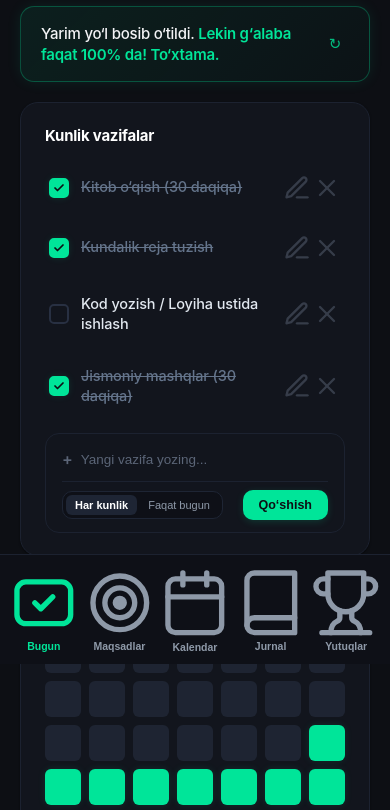
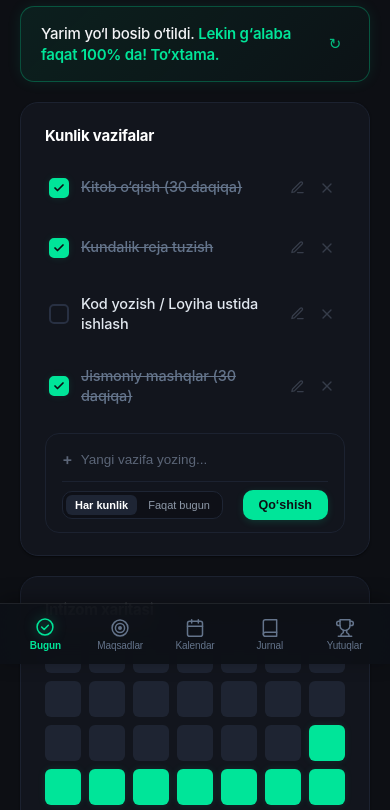
Before and after one commit to AzamatNuryagdiyev/My-Discipline, a plain HTML site: page index.html in a window 390 px wide. Shown: the part 180-990 px from the top of the page. Drawn offline with Linux system fonts and the light colour scheme.

Commit message:
fix(mobile): sleek compact bottom navigation and responsive hero header

```diff
--- a/css/main.css
+++ b/css/main.css
@@ -142,8 +142,14 @@ html, body {
   display: flex;
   flex-direction: column;
   min-height: 100vh;
-  padding-bottom: 96px;
+  padding-bottom: 70px;
 }
+
+/* Icon Sizing Utilities */
+.w-3\.5, .w-3-5 { width: 14px; height: 14px; }
+.w-4 { width: 16px; height: 16px; }
+.w-5 { width: 20px; height: 20px; }
+.w-6 { width: 24px; height: 24px; }
 
 .content-area {
   flex: 1;
--- a/css/responsive.css
+++ b/css/responsive.css
@@ -156,16 +156,36 @@
   }
 }
 
-/* Mobile Bottom Navigation */
+/* Mobile Layout Optimizations */
+@media (max-width: 600px) {
+  .today-hero-header {
+    gap: 12px;
+    align-items: center;
+  }
+
+  .today-hero-header .today-badges-block {
+    display: none; /* Top header already displays streak and points on mobile */
+  }
+
+  .today-main-date {
+    white-space: nowrap;
+    font-size: 13px;
+  }
+}
+
+/* Mobile Bottom Navigation - Sleek, Compact Native App Style */
 .mobile-nav {
   position: fixed;
   bottom: 0;
   left: 0;
   right: 0;
-  z-index: 30;
-  background-color: #0E1017;
-  border-top: 1px solid var(--border-line);
-  padding: 6px 8px calc(6px + env(safe-area-inset-bottom, 0px));
+  z-index: 50;
+  background-color: rgba(13, 16, 23, 0.94);
+  backdrop-filter: blur(16px);
+  -webkit-backdrop-filter: blur(16px);
+  border-top: 1px solid rgba(255, 255, 255, 0.08);
+  padding: 4px 8px calc(4px + env(safe-area-inset-bottom, 0px));
+  box-shadow: 0 -4px 20px rgba(0, 0, 0, 0.35);
 }
 
 @media (min-width: 768px) {
@@ -175,26 +195,40 @@
 }
 
 .mobile-nav-inner {
-  display: grid;
-  grid-template-columns: repeat(5, 1fr);
-  gap: 4px;
-  max-width: 440px;
+  display: flex;
+  align-items: center;
+  justify-content: space-around;
+  max-width: 420px;
   margin: 0 auto;
+  height: 52px;
 }
 
 .mobile-nav-btn {
+  flex: 1;
   display: flex;
   flex-direction: column;
   align-items: center;
   justify-content: center;
-  padding: 6px 0;
-  min-height: 48px;
+  gap: 3px;
+  padding: 4px 2px;
+  height: 48px;
   border-radius: var(--radius-md);
   border: none;
   background: transparent;
-  color: var(--text-secondary);
+  color: #64748B;
   cursor: pointer;
-  transition: all var(--transition-fast);
+  transition: all 0.2s cubic-bezier(0.16, 1, 0.3, 1);
+  -webkit-tap-highlight-color: transparent;
+}
+
+.mobile-nav-btn svg {
+  width: 20px !important;
+  height: 20px !important;
+  max-width: 20px;
+  max-height: 20px;
+  stroke: currentColor;
+  stroke-width: 1.8;
+  transition: transform 0.2s cubic-bezier(0.16, 1, 0.3, 1), stroke 0.2s ease;
 }
 
 .mobile-nav-btn:active {
@@ -205,11 +239,22 @@
   color: var(--mint-primary);
 }
 
+.mobile-nav-btn.active svg {
+  transform: translateY(-1px);
+  filter: drop-shadow(0 0 6px rgba(0, 229, 153, 0.5));
+}
+
 .mobile-nav-label {
-  font-size: 10.5px;
-  font-weight: 600;
-  margin-top: 3px;
+  font-size: 10px;
+  font-weight: 500;
+  letter-spacing: -0.01em;
   line-height: 1;
+  color: inherit;
+}
+
+.mobile-nav-btn.active .mobile-nav-label {
+  font-weight: 700;
+  color: var(--mint-primary);
 }
 
 .grid-3 {
--- a/js/ui/components.js
+++ b/js/ui/components.js
@@ -12,15 +12,15 @@ import { saveJournalEntry } from '../features/journal.js';
 import { showToast } from './notifications.js';
 
 export const ICONS = {
-  check: `<svg class="w-4 h-4" viewBox="0 0 24 24" fill="none" stroke="currentColor" stroke-width="2.5" stroke-linecap="round" stroke-linejoin="round"><polyline points="20 6 9 17 4 12"></polyline></svg>`,
-  today: `<svg class="w-4 h-4" viewBox="0 0 24 24" fill="none" stroke="currentColor" stroke-width="1.8" stroke-linecap="round" stroke-linejoin="round"><rect x="3" y="5" width="18" height="14" rx="3"></rect><polyline points="9 12 11 14 15 10"></polyline></svg>`,
-  goals: `<svg class="w-4 h-4" viewBox="0 0 24 24" fill="none" stroke="currentColor" stroke-width="1.8" stroke-linecap="round" stroke-linejoin="round"><circle cx="12" cy="12" r="9"></circle><circle cx="12" cy="12" r="5"></circle><circle cx="12" cy="12" r="1.5" fill="currentColor"></circle></svg>`,
-  calendar: `<svg class="w-4 h-4" viewBox="0 0 24 24" fill="none" stroke="currentColor" stroke-width="1.8" stroke-linecap="round" stroke-linejoin="round"><rect x="3" y="4" width="18" height="18" rx="2.5"></rect><line x1="16" y1="2" x2="16" y2="6"></line><line x1="8" y1="2" x2="8" y2="6"></line><line x1="3" y1="10" x2="21" y2="10"></line></svg>`,
-  journal: `<svg class="w-4 h-4" viewBox="0 0 24 24" fill="none" stroke="currentColor" stroke-width="1.8" stroke-linecap="round" stroke-linejoin="round"><path d="M4 19.5A2.5 2.5 0 0 1 6.5 17H20"></path><path d="M6.5 2H20v20H6.5A2.5 2.5 0 0 1 4 19.5v-15A2.5 2.5 0 0 1 6.5 2z"></path></svg>`,
-  achievements: `<svg class="w-4 h-4" viewBox="0 0 24 24" fill="none" stroke="currentColor" stroke-width="1.8" stroke-linecap="round" stroke-linejoin="round"><path d="M6 9H4.5a2.5 2.5 0 0 1 0-5H6"></path><path d="M18 9h1.5a2.5 2.5 0 0 0 0-5H18"></path><path d="M4 22h16"></path><path d="M10 14.66V17c0 .55-.47.98-.97 1.21C7.85 18.75 7 20.24 7 22"></path><path d="M14 14.66V17c0 .55.47.98.97 1.21C16.15 18.75 17 20.24 17 22"></path><path d="M18 2H6v7a6 6 0 0 0 12 0V2z"></path></svg>`,
-  settings: `<svg class="w-4 h-4" viewBox="0 0 24 24" fill="none" stroke="currentColor" stroke-width="1.8" stroke-linecap="round" stroke-linejoin="round"><circle cx="12" cy="12" r="3"></circle><path d="M19.4 15a1.65 1.65 0 0 0 .33 1.82l.06.06a2 2 0 1 1-2.83 2.83l-.06-.06a1.65 1.65 0 0 0-1.82-.33 1.65 1.65 0 0 0-1 1.51V21a2 2 0 1 1-4 0v-.09A1.65 1.65 0 0 0 9 19.4a1.65 1.65 0 0 0-1.82.33l-.06.06a2 2 0 1 1-2.83-2.83l.06-.06a1.65 1.65 0 0 0 .33-1.82 1.65 1.65 0 0 0-1.51-1H3a2 2 0 1 1 0-4h.09A1.65 1.65 0 0 0 4.6 9a1.65 1.65 0 0 0-.33-1.82l-.06-.06a2 2 0 1 1 2.83-2.83l.06.06a1.65 1.65 0 0 0 1.82.33H9a1.65 1.65 0 0 0 1-1.51V3a2 2 0 1 1 4 0v.09a1.65 1.65 0 0 0 1 1.51 1.65 1.65 0 0 0 1.82-.33l.06-.06a2 2 0 1 1 2.83 2.83l-.06.06a1.65 1.65 0 0 0-.33 1.82V9a1.65 1.65 0 0 0 1.51 1H21a2 2 0 1 1 0 4h-.09a1.65 1.65 0 0 0-1.51 1z"></path></svg>`,
-  trash: `<svg class="w-4 h-4" viewBox="0 0 24 24" fill="none" stroke="currentColor" stroke-width="2" stroke-linecap="round"><line x1="18" y1="6" x2="6" y2="18"></line><line x1="6" y1="6" x2="18" y2="18"></line></svg>`,
-  edit: `<svg class="w-3.5 h-3.5" viewBox="0 0 24 24" fill="none" stroke="currentColor" stroke-width="2" stroke-linecap="round" stroke-linejoin="round"><path d="M12 20h9"></path><path d="M16.5 3.5a2.121 2.121 0 0 1 3 3L7 19l-4 1 1-4L16.5 3.5z"></path></svg>`
+  check: `<svg width="16" height="16" viewBox="0 0 24 24" fill="none" stroke="currentColor" stroke-width="2.5" stroke-linecap="round" stroke-linejoin="round"><polyline points="20 6 9 17 4 12"></polyline></svg>`,
+  today: `<svg width="20" height="20" viewBox="0 0 24 24" fill="none" stroke="currentColor" stroke-width="1.8" stroke-linecap="round" stroke-linejoin="round"><circle cx="12" cy="12" r="9.5"></circle><polyline points="16 10 11 15 8 12"></polyline></svg>`,
+  goals: `<svg width="20" height="20" viewBox="0 0 24 24" fill="none" stroke="currentColor" stroke-width="1.8" stroke-linecap="round" stroke-linejoin="round"><circle cx="12" cy="12" r="9.5"></circle><circle cx="12" cy="12" r="5.5"></circle><circle cx="12" cy="12" r="1.5" fill="currentColor"></circle></svg>`,
+  calendar: `<svg width="20" height="20" viewBox="0 0 24 24" fill="none" stroke="currentColor" stroke-width="1.8" stroke-linecap="round" stroke-linejoin="round"><rect x="3" y="4" width="18" height="18" rx="2.5"></rect><line x1="16" y1="2" x2="16" y2="6"></line><line x1="8" y1="2" x2="8" y2="6"></line><line x1="3" y1="10" x2="21" y2="10"></line></svg>`,
+  journal: `<svg width="20" height="20" viewBox="0 0 24 24" fill="none" stroke="currentColor" stroke-width="1.8" stroke-linecap="round" stroke-linejoin="round"><path d="M4 19.5A2.5 2.5 0 0 1 6.5 17H20"></path><path d="M6.5 2H20v20H6.5A2.5 2.5 0 0 1 4 19.5v-15A2.5 2.5 0 0 1 6.5 2z"></path></svg>`,
+  achievements: `<svg width="20" height="20" viewBox="0 0 24 24" fill="none" stroke="currentColor" stroke-width="1.8" stroke-linecap="round" stroke-linejoin="round"><path d="M6 9H4.5a2.5 2.5 0 0 1 0-5H6"></path><path d="M18 9h1.5a2.5 2.5 0 0 0 0-5H18"></path><path d="M4 22h16"></path><path d="M10 14.66V17c0 .55-.47.98-.97 1.21C7.85 18.75 7 20.24 7 22"></path><path d="M14 14.66V17c0 .55.47.98.97 1.21C16.15 18.75 17 20.24 17 22"></path><path d="M18 2H6v7a6 6 0 0 0 12 0V2z"></path></svg>`,
+  settings: `<svg width="20" height="20" viewBox="0 0 24 24" fill="none" stroke="currentColor" stroke-width="1.8" stroke-linecap="round" stroke-linejoin="round"><circle cx="12" cy="12" r="3"></circle><path d="M19.4 15a1.65 1.65 0 0 0 .33 1.82l.06.06a2 2 0 1 1-2.83 2.83l-.06-.06a1.65 1.65 0 0 0-1.82-.33 1.65 1.65 0 0 0-1 1.51V21a2 2 0 1 1-4 0v-.09A1.65 1.65 0 0 0 9 19.4a1.65 1.65 0 0 0-1.82.33l-.06.06a2 2 0 1 1-2.83-2.83l.06-.06a1.65 1.65 0 0 0 .33-1.82 1.65 1.65 0 0 0-1.51-1H3a2 2 0 1 1 0-4h.09A1.65 1.65 0 0 0 4.6 9a1.65 1.65 0 0 0-.33-1.82l-.06-.06a2 2 0 1 1 2.83-2.83l.06.06a1.65 1.65 0 0 0 1.82.33H9a1.65 1.65 0 0 0 1-1.51V3a2 2 0 1 1 4 0v.09a1.65 1.65 0 0 0 1 1.51 1.65 1.65 0 0 0 1.82-.33l.06-.06a2 2 0 1 1 2.83 2.83l-.06.06a1.65 1.65 0 0 0-.33 1.82V9a1.65 1.65 0 0 0 1.51 1H21a2 2 0 1 1 0 4h-.09a1.65 1.65 0 0 0-1.51 1z"></path></svg>`,
+  trash: `<svg width="16" height="16" viewBox="0 0 24 24" fill="none" stroke="currentColor" stroke-width="2" stroke-linecap="round"><line x1="18" y1="6" x2="6" y2="18"></line><line x1="6" y1="6" x2="18" y2="18"></line></svg>`,
+  edit: `<svg width="15" height="15" viewBox="0 0 24 24" fill="none" stroke="currentColor" stroke-width="2" stroke-linecap="round" stroke-linejoin="round"><path d="M12 20h9"></path><path d="M16.5 3.5a2.121 2.121 0 0 1 3 3L7 19l-4 1 1-4L16.5 3.5z"></path></svg>`
 };
 
 let resetConfirmationStep = false;
--- a/service-worker.js
+++ b/service-worker.js
@@ -3,7 +3,7 @@
    Cache-First Strategy, Full Offline Functionality, Auto Cleanup
    ========================================================================== */
 
-const CACHE_NAME = 'my-discipline-v1.5.0';
+const CACHE_NAME = 'my-discipline-v1.6.0';
 
 const ASSETS_TO_CACHE = [
   './',
```
Also changed, not shown: 1 other file.
